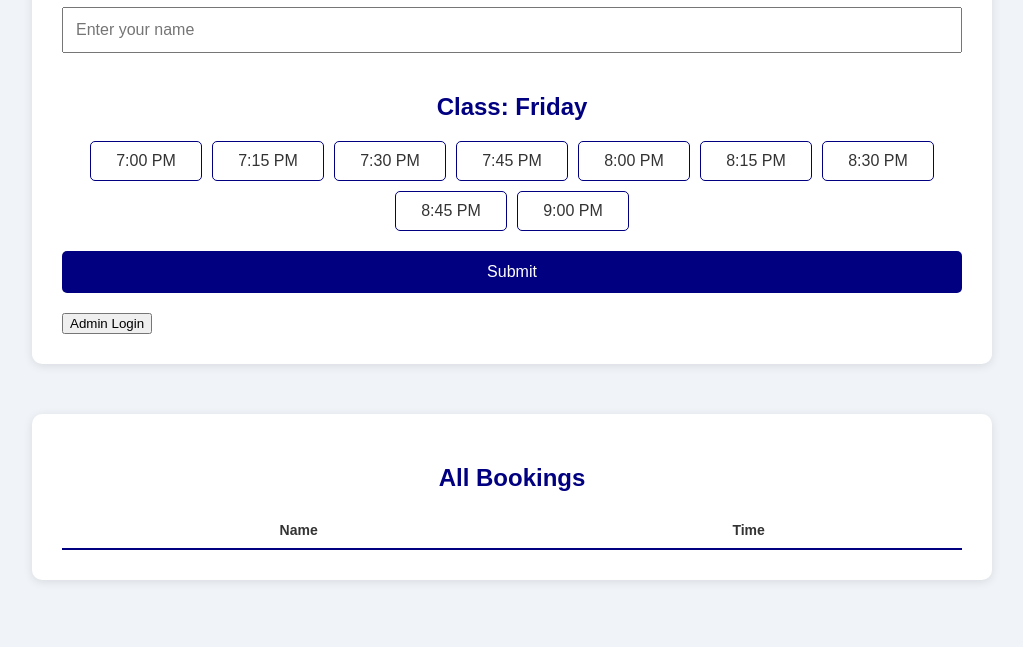
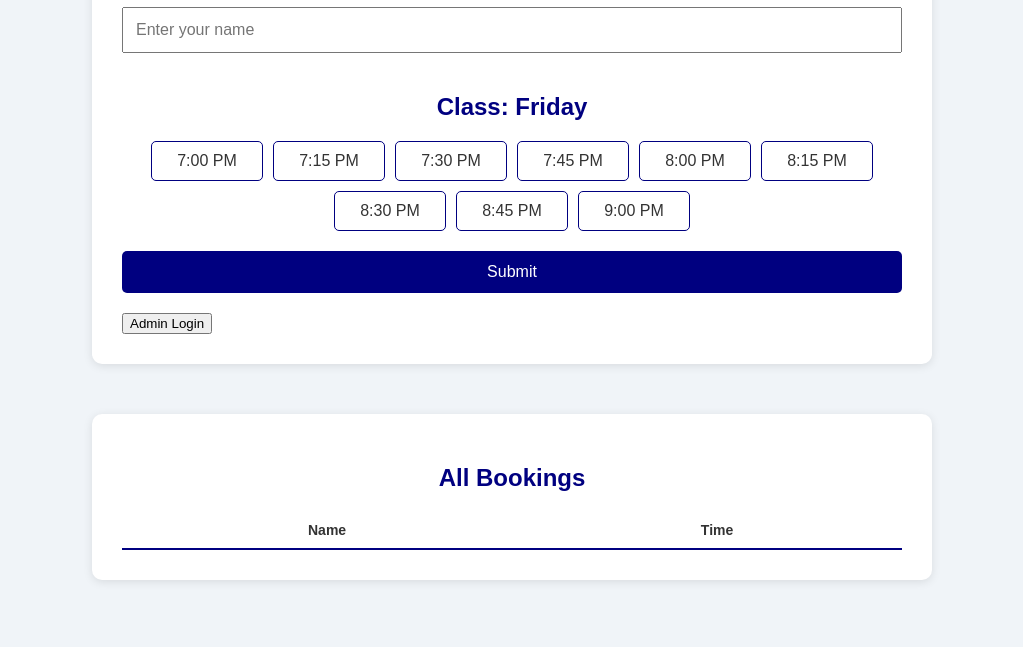
Before and after one commit to ssoufii/QuranSignupForm, a website: page index.html in a window 1280 px wide. Shown: the part 153-800 px from the top of the page, without its empty margins (128-1151 px from the left). Drawn offline with Linux system fonts and the light colour scheme; no server answers.

Commit message:
size hopefully fixed

```diff
--- a/styles.css
+++ b/styles.css
@@ -7,7 +7,7 @@ body {
   }
 
   .container {
-    max-width: 900px;
+    max-width: 780px;
     width: 90%;
     margin: 50px auto;
     background: white;
```
